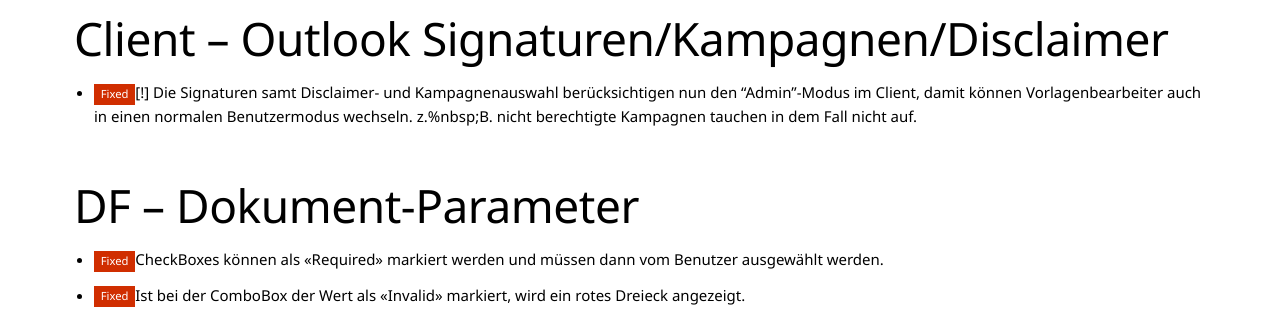
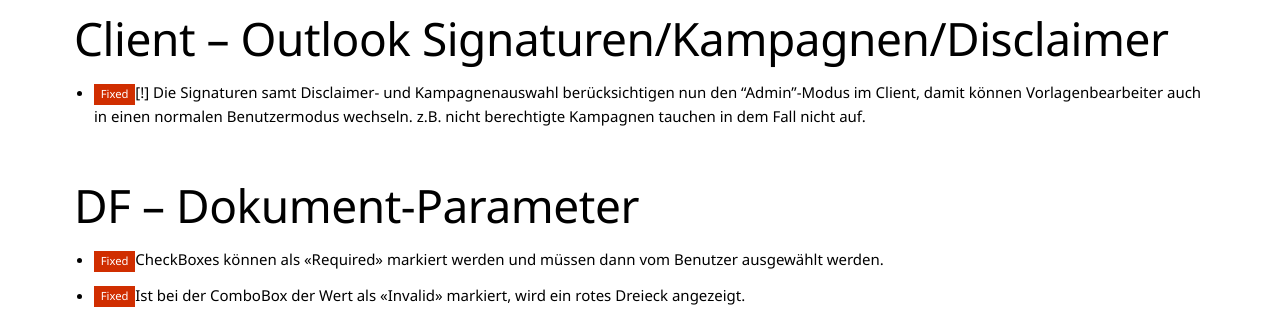
Before and after one commit to primesoft-group/oneoffixx-docs, a Jekyll site: the page built from _pages/install/de/releasenotesV3.md, in a window 1280 px wide and 900 px high, scrolled down 13093 px. Shown: the part 178-487 px from the top of the window. Built offline with Jekyll 4.4.1, drawn with Linux system fonts in a browser that asks for light colours; nearby versions of some CDN libraries; some web fonts are replaced.

Commit message:
Update releasenotesV3.md
Schreibfehler korrigiert

```diff
--- a/_pages/install/de/releasenotesV3.md
+++ b/_pages/install/de/releasenotesV3.md
@@ -306,7 +306,7 @@
 * <span class="label label-danger">Fixed</span>Sync: Sync-Intervall wird nun clientseitig gespeichert (Bug) und es wurde verhindert, dass doppelte Syncs ausgeführt werden. Zudem verteilt das Intervall nun per Zufall die Anfragen besser.
 
 ## Client – Outlook Signaturen/Kampagnen/Disclaimer
-* <span class="label label-danger">Fixed</span>[!] Die Signaturen samt Disclaimer- und Kampagnenauswahl berücksichtigen nun den "Admin"-Modus im Client, damit können Vorlagenbearbeiter auch in einen normalen Benutzermodus wechseln. z.%nbsp;B. nicht berechtigte Kampagnen tauchen in dem Fall nicht auf.
+* <span class="label label-danger">Fixed</span>[!] Die Signaturen samt Disclaimer- und Kampagnenauswahl berücksichtigen nun den "Admin"-Modus im Client, damit können Vorlagenbearbeiter auch in einen normalen Benutzermodus wechseln. z.B. nicht berechtigte Kampagnen tauchen in dem Fall nicht auf.
 
 ## DF – Dokument-Parameter
 * <span class="label label-danger">Fixed</span>CheckBoxes können als «Required» markiert werden und müssen dann vom Benutzer ausgewählt werden.
```
